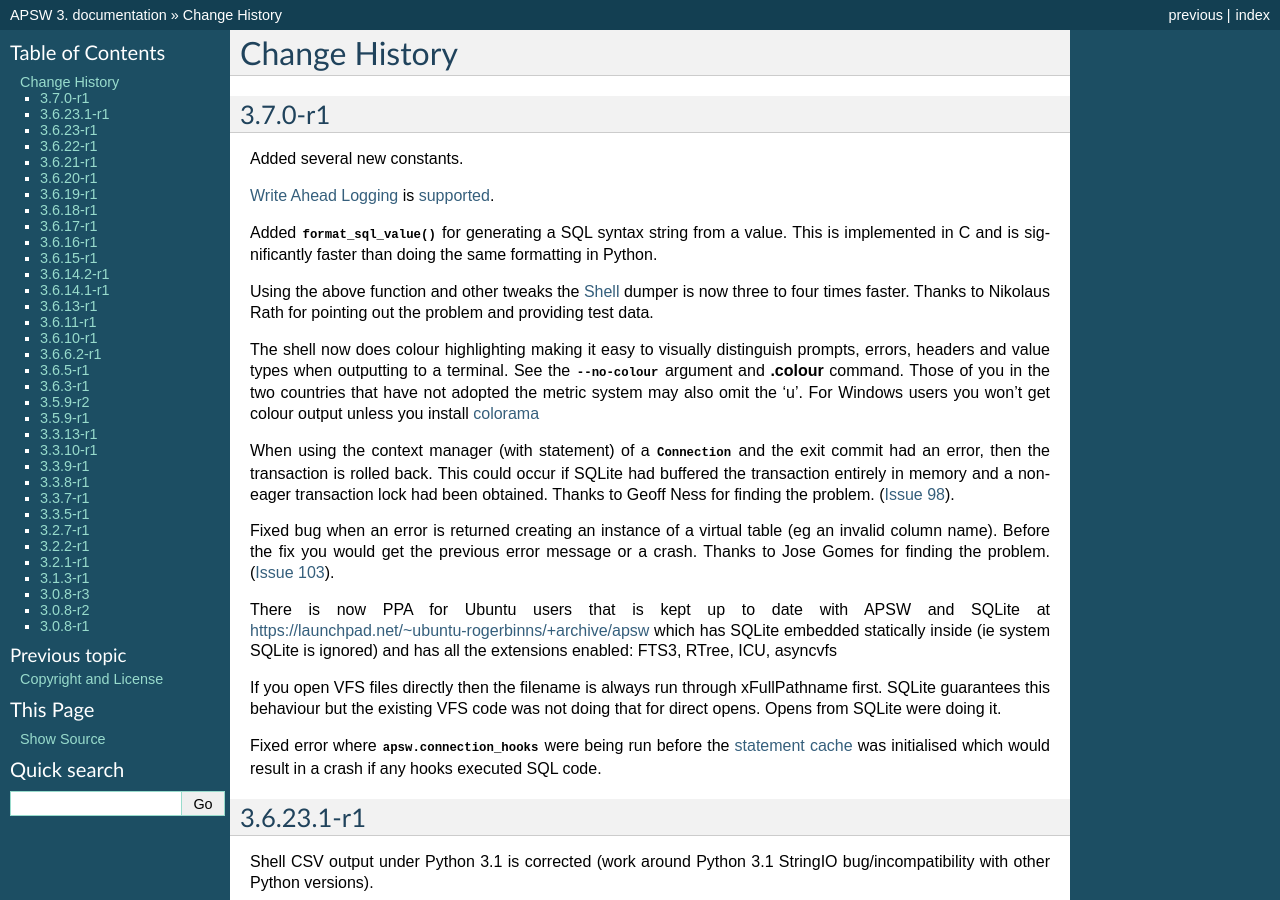
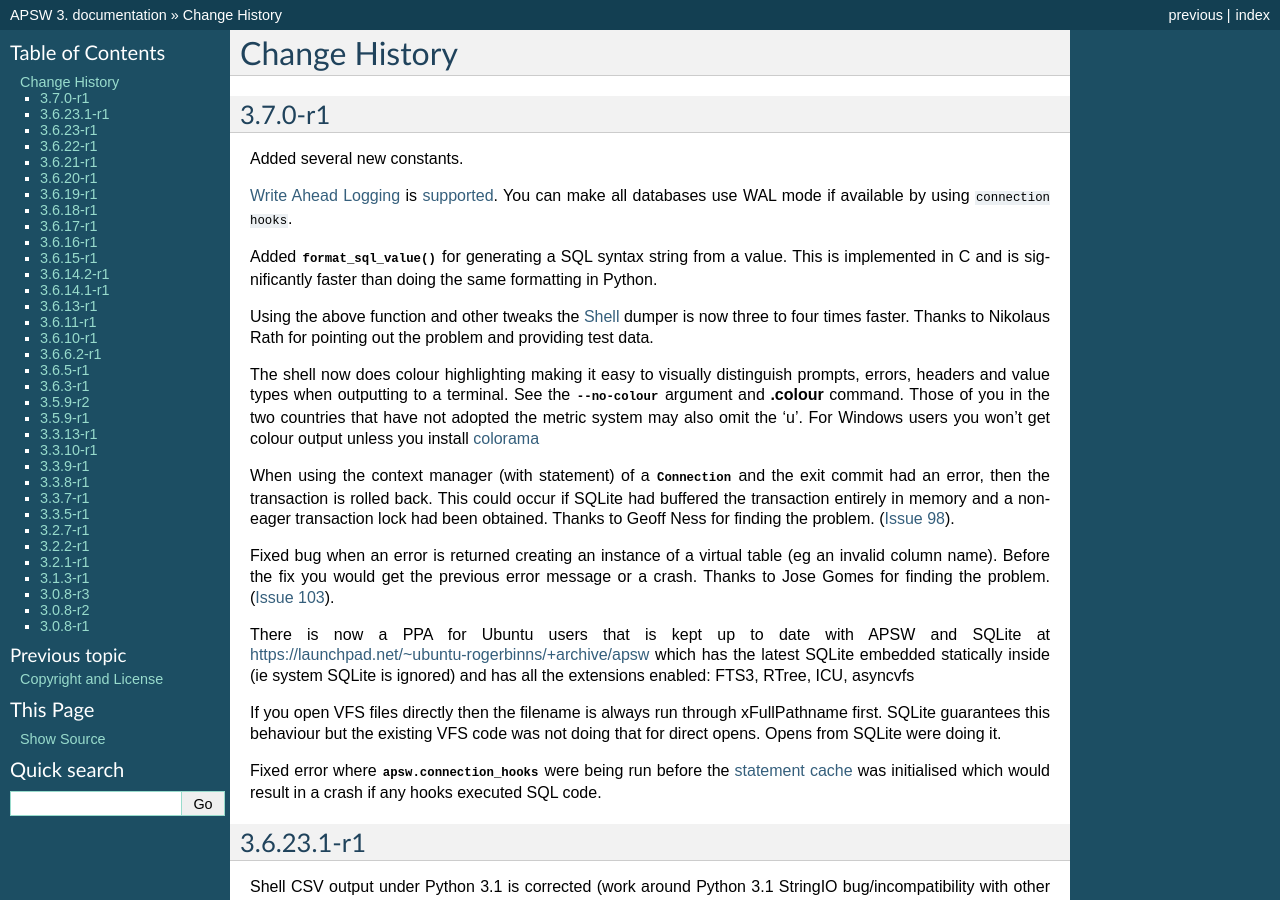
Before and after one commit to rogerbinns/apsw, a Sphinx documentation site: the page built from doc/changes.rst, in a window 1280 px wide and 900 px high. Built offline with Sphinx 7.4.7, drawn with Linux system fonts in a browser that asks for light colours; pages that are not in the unit, such as notebooks, are missing from menus; cross-references to code outside the pages are shown as plain code; the version number is read from the project's files by our own code.

Commit message:
Improved WAL changelog text

```diff
--- a/doc/changes.rst
+++ b/doc/changes.rst
@@ -8,7 +8,8 @@
 Added several new constants.
 
 `Write Ahead Logging <http://www.sqlite.org/wal.html>`__ is
-:ref:`supported <wal>`.
+:ref:`supported <wal>`.  You can make all databases use WAL mode if
+available by using :re:`connection hooks <wal>`.
 
 Added :meth:`format_sql_value` for generating a SQL syntax string from
 a value.  This is implemented in C and is significantly faster than
@@ -39,11 +40,11 @@
 the problem.  (`Issue 103
 <http://code.google.com/p/apsw/issues/detail?id=103>`__).
 
-There is now PPA for Ubuntu users that is kept up to date with APSW
+There is now a PPA for Ubuntu users that is kept up to date with APSW
 and SQLite at https://launchpad.net/~ubuntu-rogerbinns/+archive/apsw
-which has SQLite embedded statically inside (ie system SQLite is
-ignored) and has all the extensions enabled: FTS3, RTree, ICU,
-asyncvfs
+which has the latest SQLite embedded statically inside (ie system
+SQLite is ignored) and has all the extensions enabled: FTS3, RTree,
+ICU, asyncvfs
 
 If you open VFS files directly then the filename is always run through
 xFullPathname first.  SQLite guarantees this behaviour but the
```
